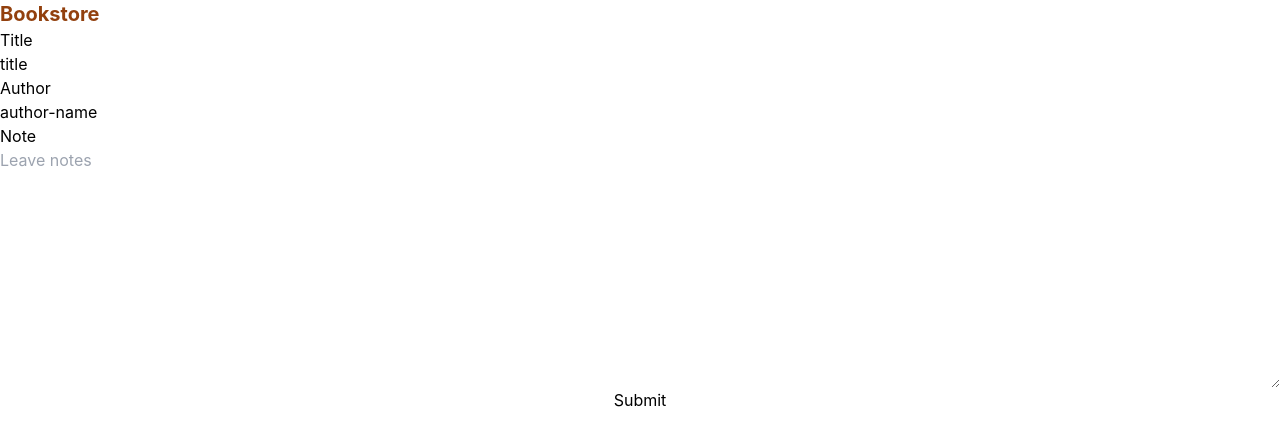
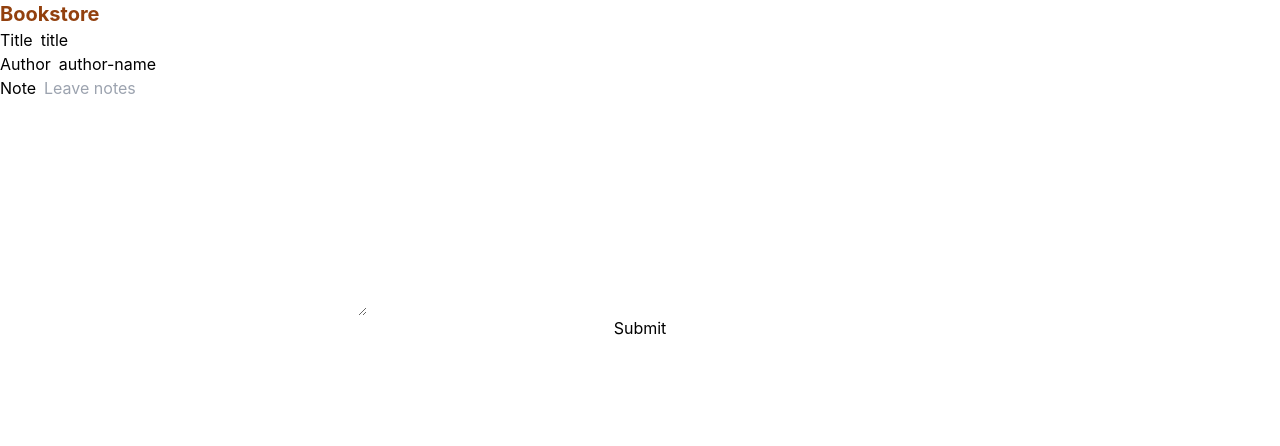
Before and after one commit to jijip41/bookstore, a React (Create React App) app: page / in a window 1280 px wide. Shown: the top 446 px of the page. Built offline with nearby package versions, Linux system fonts and the light colour scheme; the HTML template or start-up script is replaced by a standard one.

Commit message:
💄 Align form

```diff
--- a/src/App.tsx
+++ b/src/App.tsx
@@ -22,6 +22,7 @@ function App() {
         className="flex flex-col"
         onSubmit={handleSubmit(onSubmit)}
       >
+        <div className="flex flex-row gap-x-2">
           <label htmlFor="">Title</label>
           <input
             type="text"
@@ -29,6 +30,8 @@ function App() {
             defaultValue="title"
             {...register('title')}
           />
+        </div>
+        <div className="flex flex-row gap-x-2">
           <label htmlFor="">Author</label>
           <input
             type="text"
@@ -36,6 +39,8 @@ function App() {
             defaultValue="author-name"
             {...register('author-name')}
           />
+        </div>
+        <div className="flex flex-row gap-x-2">
           <label htmlFor="">Note</label>
           <textarea
             name=""
@@ -43,7 +48,8 @@ function App() {
             cols={30}
             rows={10}
             placeholder="Leave notes"
-        ></textarea>
+          />
+        </div>
         {errors.exampleRequired && <span>This field is required</span>}
         <input type="submit" />
       </form>
```
Lines whose indentation alone changed are shown as unchanged.
